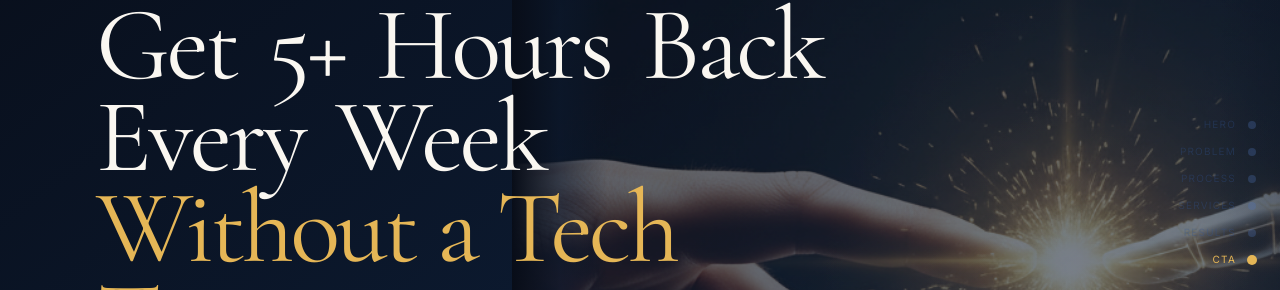
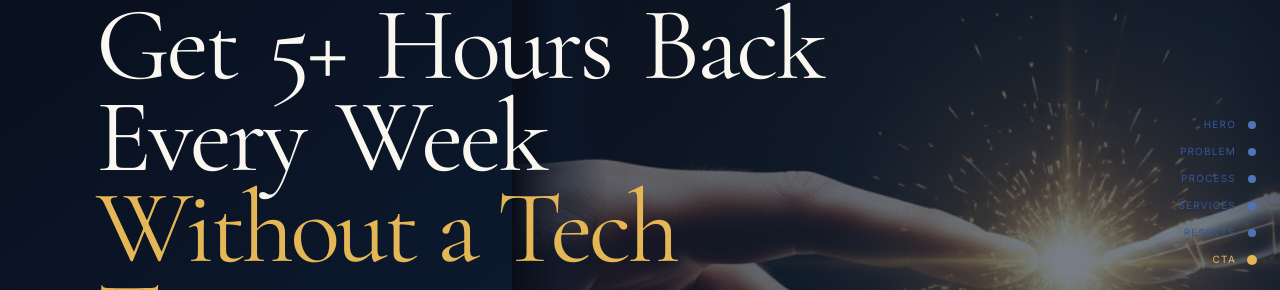
Before and after one commit to SanLuis-AI-Solutions/sanluisai-portfolio, a Next.js app: page / in a window 1280 px wide. Shown: the part 208-498 px from the top of the page. Built offline with nearby package versions, Linux system fonts and the light colour scheme.

Commit message:
fix: chapter marker contrast - remove parent opacity

```diff
--- a/components/ScrollProgress.tsx
+++ b/components/ScrollProgress.tsx
@@ -57,9 +57,7 @@ export default function ScrollProgress() {
           <a
             key={s.id}
             href={`#${s.id}`}
-            className={`group flex items-center gap-3 transition-all duration-300 ${
-              activeSection === s.id ? 'opacity-100' : 'opacity-30 hover:opacity-60'
-            }`}
+            className={`group flex items-center gap-3 transition-all duration-300`}
             onClick={(e) => {
               e.preventDefault()
               const el = document.getElementById(s.id)
```
